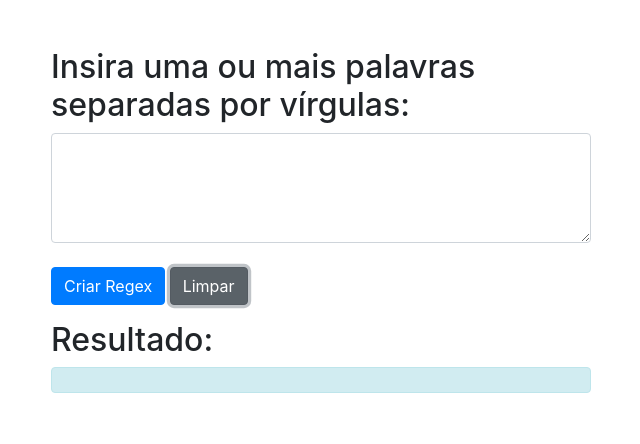
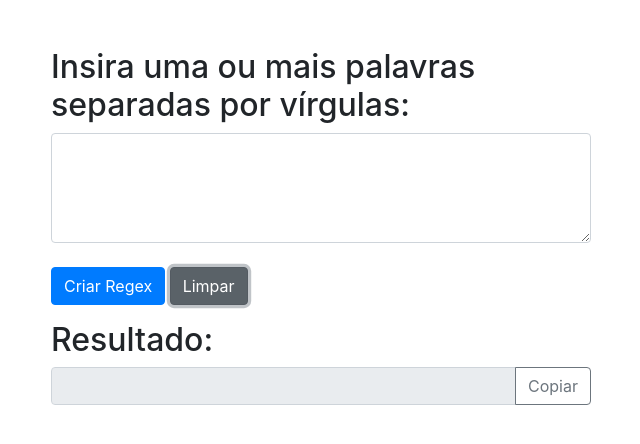
Before and after one commit to rodolfomelop/regex, a plain HTML site: page index.html in a window 1280 px wide. Both pictures are taken after a click on the button "Limpar". Shown: the whole page, without its empty margins (319-959 px from the left). Drawn offline with nearby package versions, Linux system fonts and the light colour scheme.

Commit message:
Update index.html
adicionado botão de copiar regex

```diff
--- a/index.html
+++ b/index.html
@@ -3,7 +3,6 @@
 <head>
   <title>Formatação de Palavras</title>
   <link rel="stylesheet" href="https://stackpath.bootstrapcdn.com/bootstrap/4.5.2/css/bootstrap.min.css">
-</head>
 </head>
 <body>
   <div class="container mt-5">
@@ -15,7 +14,12 @@
         <button class="btn btn-primary" onclick="formatarPalavras()">Criar Regex</button>
         <button class="btn btn-secondary" onclick="limparCampo()">Limpar</button>
         <h2 class="mt-3">Resultado:</h2>
-        <div id="resultado" class="alert alert-info"></div>
+        <div class="input-group">
+          <input id="resultado" class="form-control" readonly>
+          <div class="input-group-append">
+            <button class="btn btn-outline-secondary" onclick="copiarResultado()">Copiar</button>
+          </div>
+        </div>
       </div>
     </div>
   </div>
@@ -25,11 +29,10 @@
   <script src="https://cdn.jsdelivr.net/npm/@popperjs/core@2.9.3/dist/umd/popper.min.js"></script>
   <script src="https://stackpath.bootstrapcdn.com/bootstrap/4.5.2/js/bootstrap.min.js"></script>
 
-
   <script>
     function formatarPalavras() {
       const inputWords = document.getElementById("inputWords").value;
-      const palavras = inputWords.split(',').map(word => word.trim()).filter(Boolean); // Dividir as palavras por vírgulas, remover espaços em branco e palavras vazias
+      const palavras = inputWords.split(',').map(word => word.trim()).filter(Boolean);
       const regexFormatado = palavras.map((palavra) => {
         const palavrasFormatadas = palavra.split(' ').map((p) => {
           const palavrasSeparadas = p.split('.').map((ps) => {
@@ -42,12 +45,19 @@
         }).join('.');
         return `(${palavrasFormatadas}`;
       }).join('|');
-      document.getElementById("resultado").textContent = `^(${regexFormatado})$: '${inputWords}'`;
+      document.getElementById("resultado").value = `^(${regexFormatado})$: '${inputWords}'`;
     }
 
     function limparCampo() {
       document.getElementById("inputWords").value = ""; // Limpa o campo de entrada
-      document.getElementById("resultado").textContent = ""; // Limpa o resultado
+      document.getElementById("resultado").value = ""; // Limpa o resultado
+    }
+
+    function copiarResultado() {
+      const resultado = document.getElementById("resultado");
+      resultado.select();
+      document.execCommand("copy");
+      alert("Texto copiado para a área de transferência!");
     }
   </script>
 </body>
```
